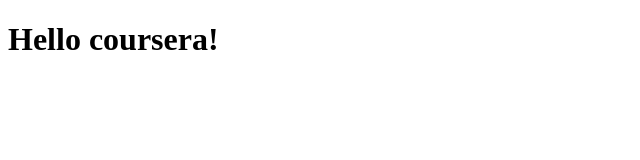
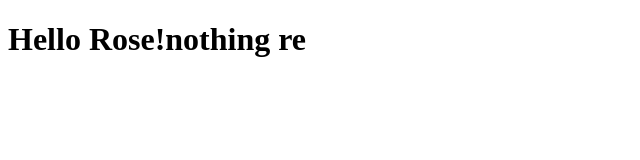
Before and after one commit to gaddam11/test, a plain HTML site: page site/index.html in a window 1280 px wide. Shown: the whole page, without its empty margins (0-640 px from the left). Drawn offline with Linux system fonts and the light colour scheme.

Commit message:
message.

```diff
--- a/site/index.html
+++ b/site/index.html
@@ -4,6 +4,6 @@
 	<title>my coursers!</title>
 </head>
 <body>
-<h1>Hello coursera!</h1>
+<h1>Hello Rose!nothing re</h1>
 </body>
 </html>
```
